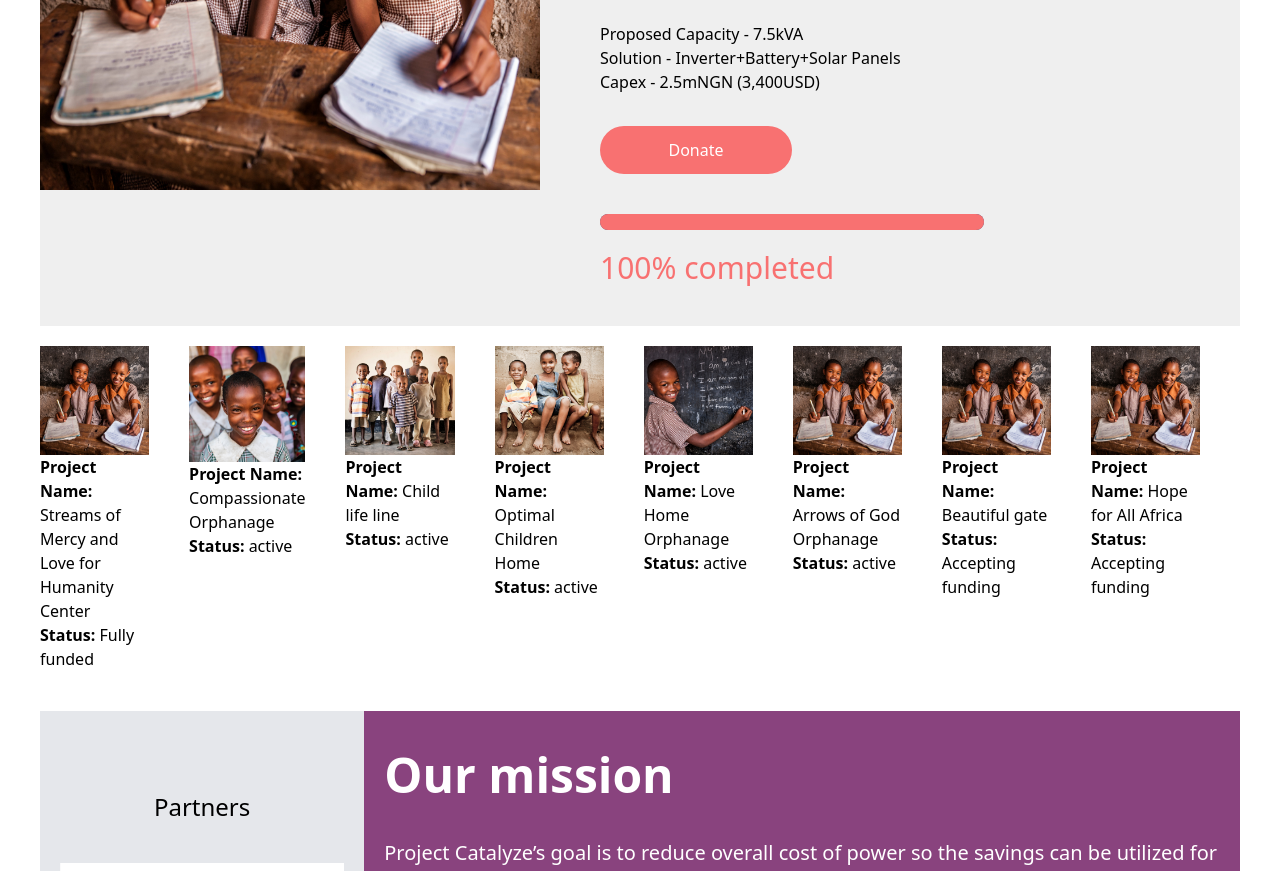
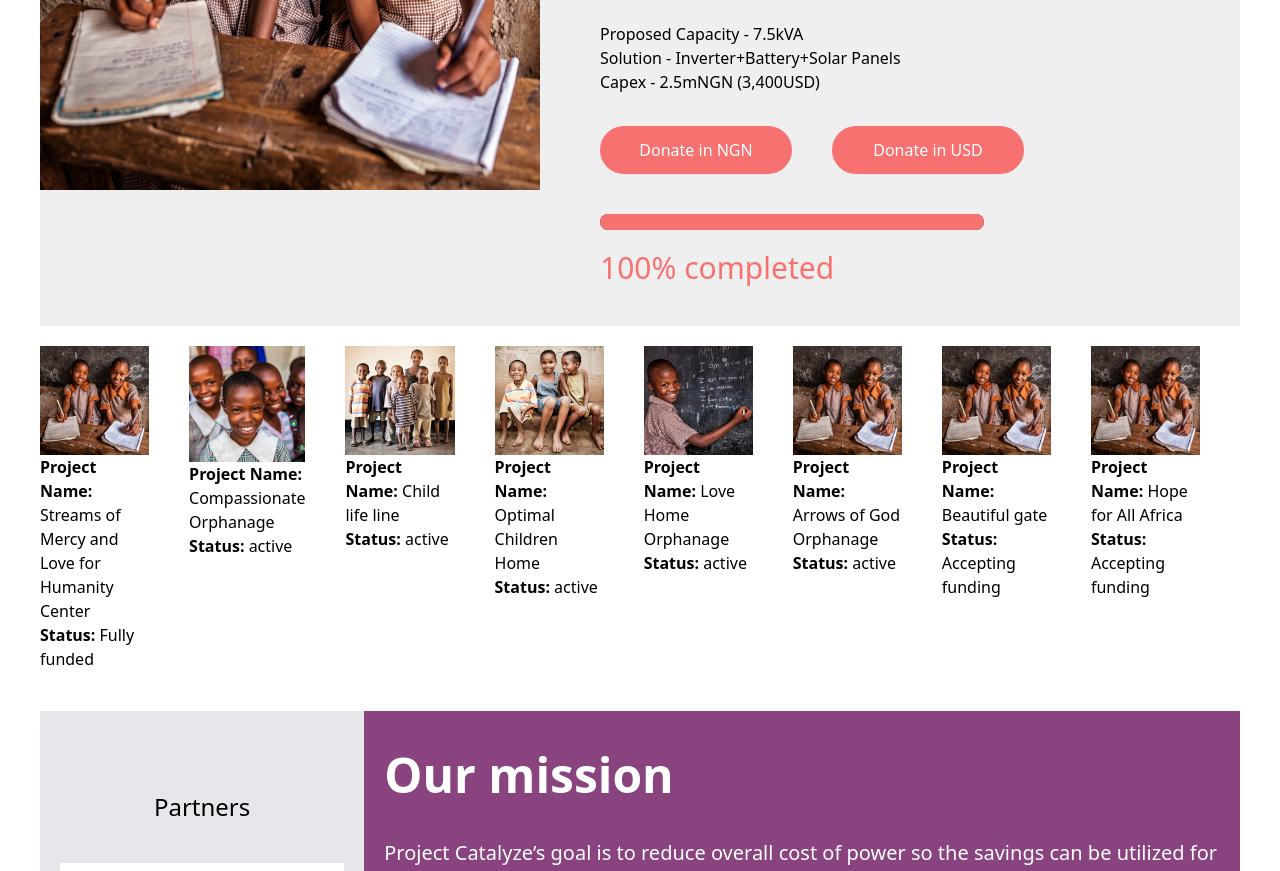
Before and after one commit to Dami-Olus/project_catalyze, a React (Create React App) app: page / in a window 1280 px wide. Shown: the part 1900-2771 px from the top of the page. Built offline with nearby package versions, Linux system fonts and the light colour scheme.

Commit message:
added payment link for NGN

```diff
--- a/src/Initiatives.js
+++ b/src/Initiatives.js
@@ -162,9 +162,15 @@ function Initiatives() {
               </ul>
             </div>
 
+            <a href="https://flutterwave.com/donate/axqer1eegg5m">
+              <button className="bg-red-400 text-white rounded-full w-48 p-3 mb-10 mr-10">
+                Donate in NGN
+              </button>
+            </a>
+
             <a href="https://www.paypal.com/donate/?hosted_button_id=HB3WWAMRZMNU8">
               <button className="bg-red-400 text-white rounded-full w-48 p-3 mb-10">
-                Donate
+                Donate in USD
               </button>
             </a>
 
```
